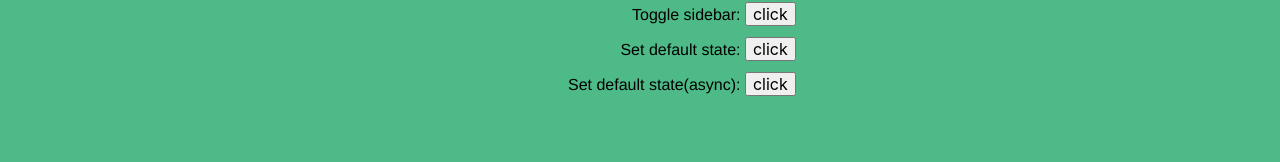
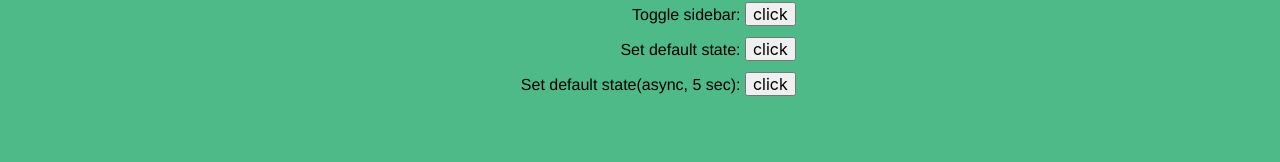
Before and after one commit to miamibeach87/vue-cli_vue-router_vuex, a Vue app: page /settings in a window 1280 px wide. Shown: the part 406-568 px from the top of the page. Built offline with nearby package versions, Linux system fonts and the light colour scheme.

Commit message:
async actions

```diff
--- a/src/components/Settings.vue
+++ b/src/components/Settings.vue
@@ -37,7 +37,7 @@
         <button @click="setDefaultState">click</button>
       </li>
       <li>
-        Set default state(async):
+        Set default state(async, 5 sec):
         <button @click="asyncSetDefault">click</button>
       </li>
     </ul>
@@ -66,7 +66,7 @@ import { mapActions } from 'vuex';
         'setDefaultState'
     ]),
     asyncSetDefault() {
-      setTimeout(()=>{this.setDefaultState()}, 4000)
+      setTimeout(()=>{this.setDefaultState()}, 5000)
     }
   },
 })
```
